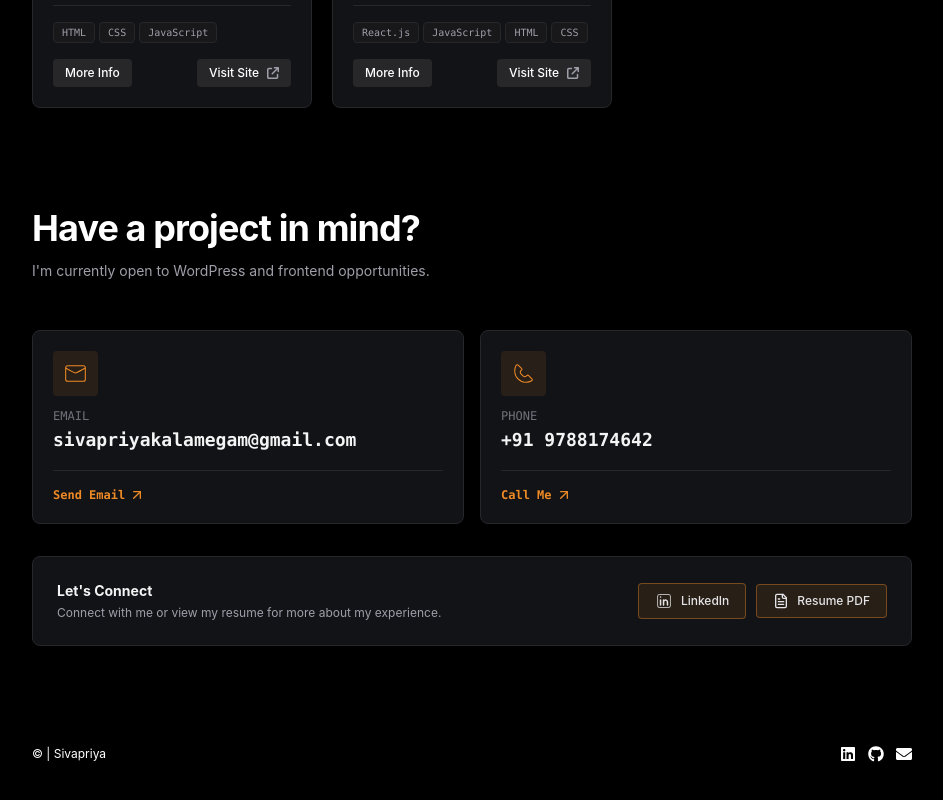
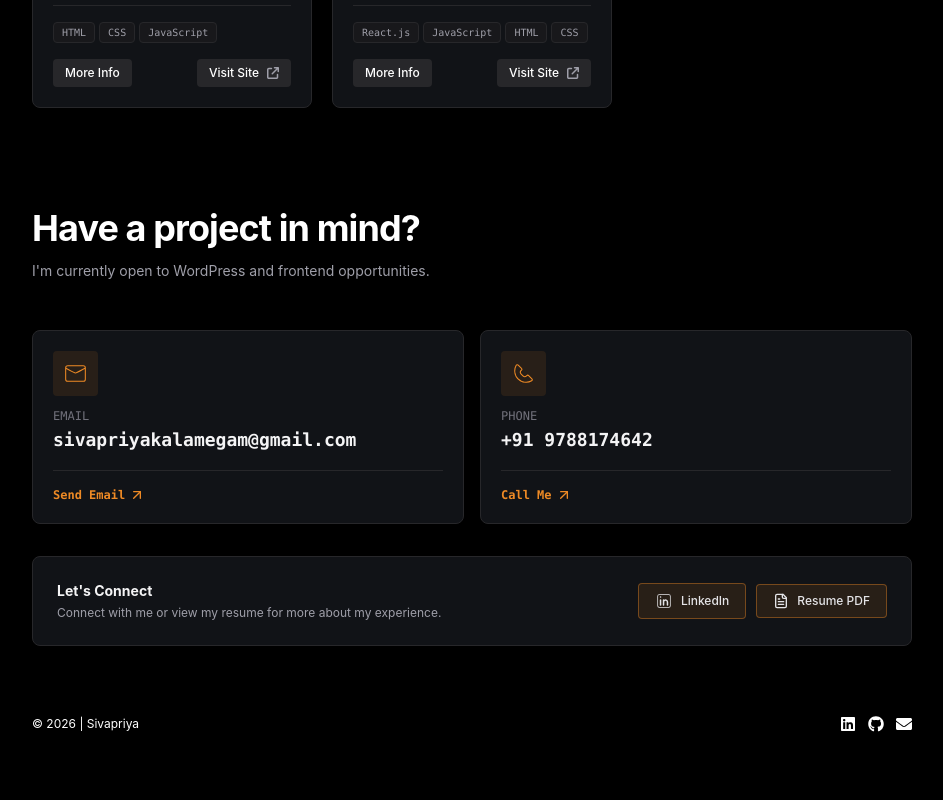
Before and after one commit to Sivapriyaa-k/sivapriya-portfolio, a React (Vite) app: page / in a window 1280 px wide. Shown: the part 3113-3913 px from the top of the page, without its empty margins (168-1111 px from the left). After the commit the page ends 3865 px from the top, so only its background shows below. Built offline with nearby package versions, Linux system fonts and the light colour scheme.

Commit message:
updated footer section

```diff
--- a/src/components/Footer/Footer.jsx
+++ b/src/components/Footer/Footer.jsx
@@ -1,11 +1,14 @@
 import { FaLinkedin, FaGithub, FaEnvelope } from "react-icons/fa";
 
 export default function Footer() {
+  const year = new Date().getFullYear();
   return (
     <>
-      <section className="Hero container m-auto px-5 sm:px-8 xl:px-[200px] py-[50px] pt-[50px] pb-[50px]">
+      <section className="Hero container m-auto px-5 sm:px-8 xl:px-[200px] pt-[20px] pb-[20px]">
         <div className="flex justify-between">
-          <div className="text-white text-xs ">© | Sivapriya</div>
+          <div className="text-white text-xs flex align-middle justify-center">
+            © {year} | Sivapriya
+          </div>
           <div>
             <ul className="flex gap-3 text-white row">
               <li>
```
